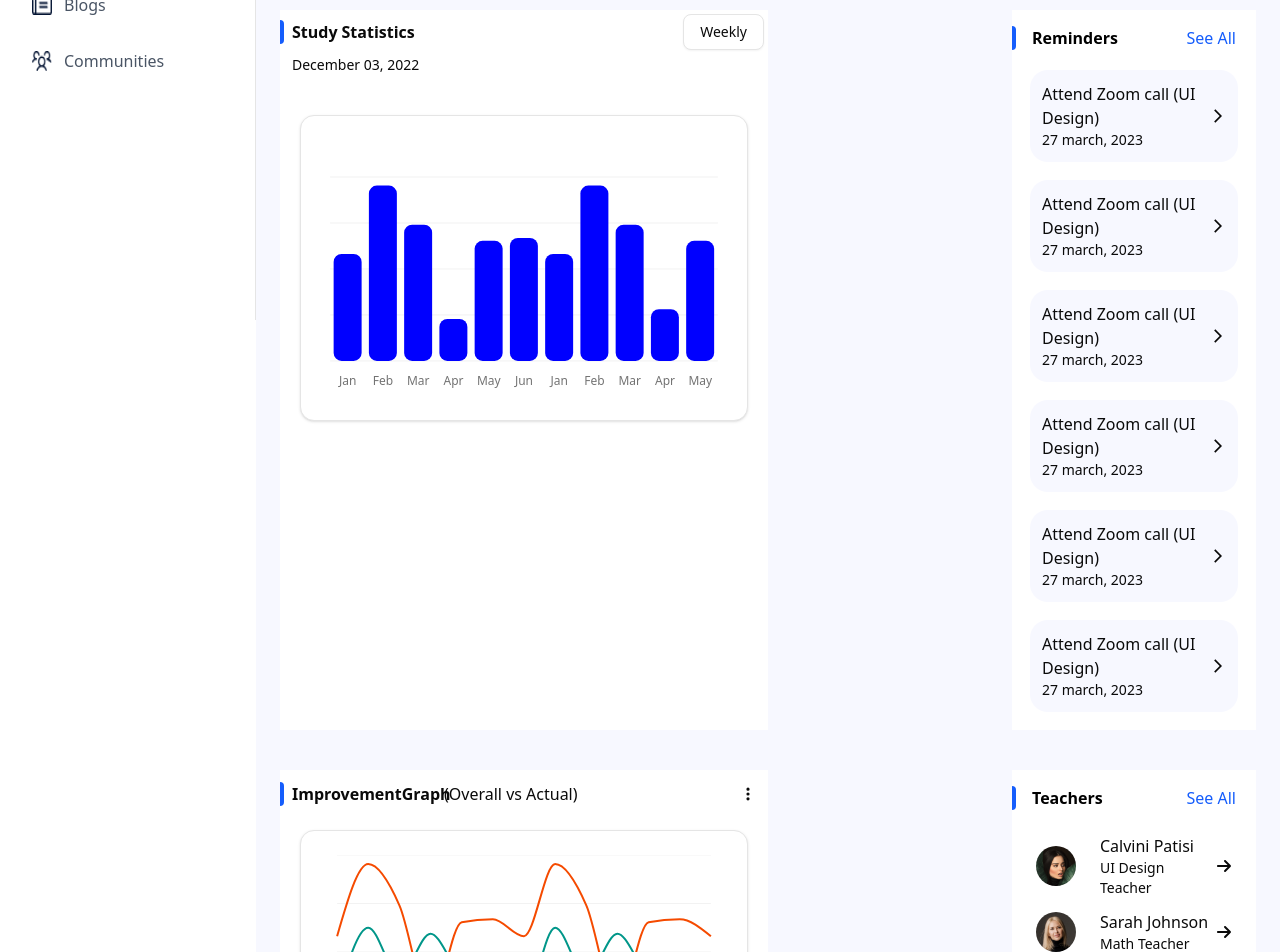
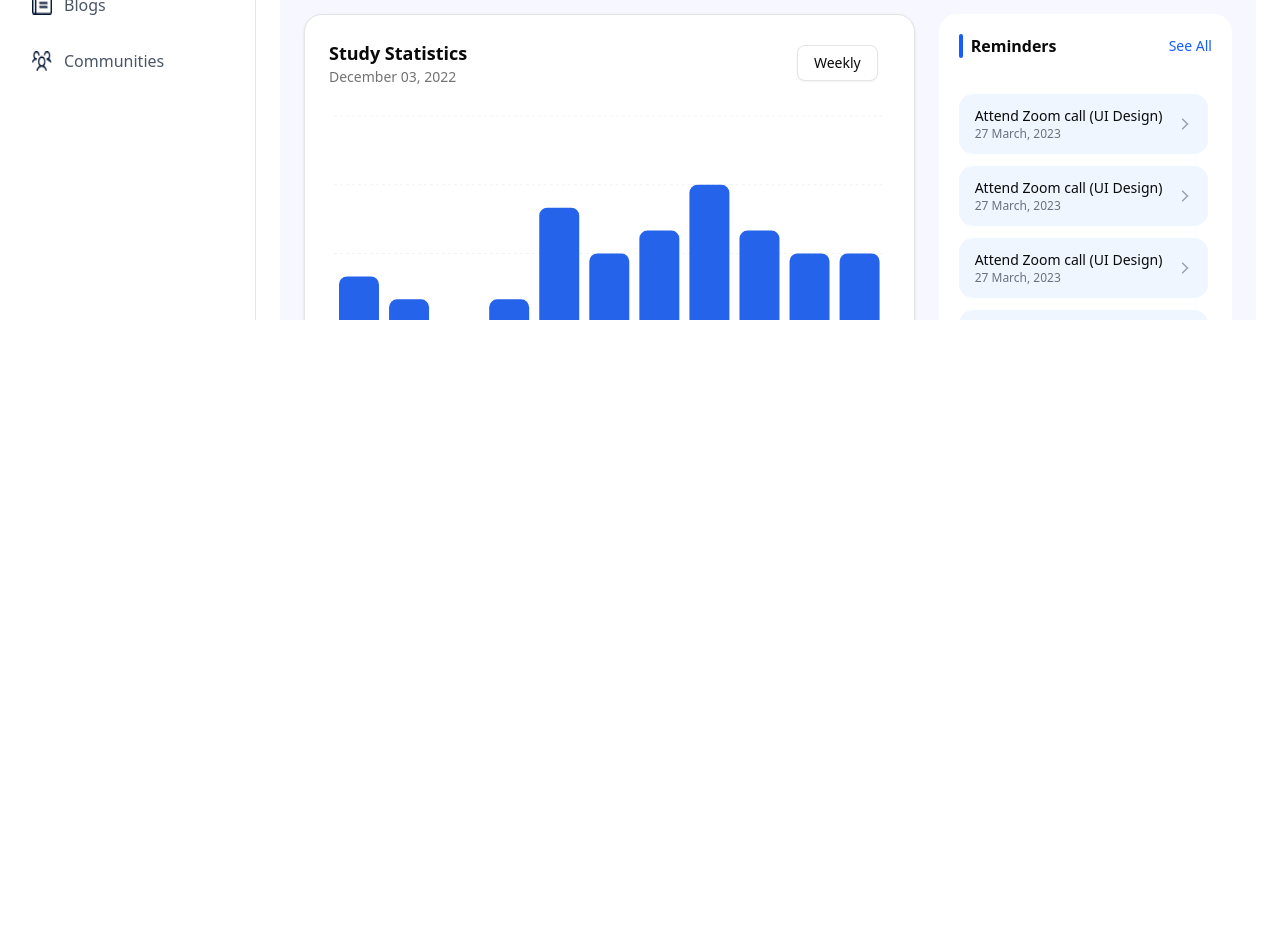
Before and after one commit to JenilKyada04/saas-dashboard, a Next.js app: page / in a window 1280 px wide. Shown: the part 480-1432 px from the top of the page. After the commit the page ends 800 px from the top, so only its background shows below. Built offline with nearby package versions, Linux system fonts and the light colour scheme.

Commit message:
A descriptive message of your changes

```diff
--- a/app/components/Barchart.tsx
+++ b/app/components/Barchart.tsx
@@ -1,13 +1,9 @@
 "use client"
 
-import { TrendingUp } from "lucide-react"
 import { Bar, BarChart, CartesianGrid, XAxis } from "recharts"
-
 import {
   Card,
   CardContent,
-  CardDescription,
-  CardFooter,
   CardHeader,
   CardTitle,
 } from "@/components2/ui/card"
@@ -15,55 +11,53 @@ import {
   ChartContainer,
   ChartTooltip,
   ChartTooltipContent,
-  type ChartConfig,
 } from "@/components2/ui/chart"
-
-export const description = "A bar chart"
+import { Dropdownweekly } from "./Dropdownweekly"
 
 const chartData = [
-  { month: "January", desktop: 186 },
-  { month: "February", desktop: 305 },
-  { month: "March", desktop: 237 },
-  { month: "April", desktop: 73 },
-  { month: "May", desktop: 209 },
-  { month: "June", desktop: 214 },
-   { month: "January", desktop: 186 },
-  { month: "February", desktop: 305 },
-  { month: "March", desktop: 237 },
-  { month: "April", desktop: 90 },
-  { month: "May", desktop: 209 },
-
+  { day: "12", value: 5 },
+  { day: "13", value: 4 },
+  { day: "14", value: 2 },
+  { day: "15", value: 4 },
+  { day: "16", value: 8 },
+  { day: "17", value: 6 },
+  { day: "18", value: 7 },
+  { day: "19", value: 9 },
+  { day: "20", value: 7 },
+  { day: "21", value: 6 },
+  { day: "22", value: 6 },
 ]
-
-const chartConfig = {
-  desktop: {
-    label: "Desktop",
-    color: "#0000FF",
-  },
-} satisfies ChartConfig
 
 export function Barchart() {
   return (
-    <Card>
-      <CardHeader>
+    <Card className="rounded-2xl">
+      <CardHeader className="flex flex-row items-center justify-between">
+        <div>
+          <CardTitle className="text-lg font-semibold">
+            Study Statistics
+          </CardTitle>
+          <p className="text-sm text-muted-foreground">
+            December 03, 2022
+          </p>
+        </div>
 
+        <div className="text-sm px-3 py-1   rounded-md">
+          <Dropdownweekly />
+        </div>
       </CardHeader>
+
       <CardContent>
-        <ChartContainer config={chartConfig}>
-          <BarChart accessibilityLayer data={chartData}>
-            <CartesianGrid vertical={false} />
-            <XAxis
-              dataKey="month"
-              tickLine={false}
-              tickMargin={10}
-              axisLine={false}
-              tickFormatter={(value) => value.slice(0, 3)}
+        <ChartContainer config={{ value: { color: "#2563eb" } }}>
+          <BarChart data={chartData}>
+            <CartesianGrid vertical={false} strokeDasharray="3 3" />
+            <XAxis dataKey="day" axisLine={false} tickLine={false} />
+            <ChartTooltip content={<ChartTooltipContent />} />
+            <Bar
+              dataKey="value"
+              radius={8}
+              fill="#2563eb"
+              className="cursor-pointer"
             />
-            <ChartTooltip
-              cursor={false}
-              content={<ChartTooltipContent hideLabel />}
-            />
-            <Bar dataKey="desktop" fill="var(--color-desktop)" className="bg-blue cursor-pointer " radius={8} />
           </BarChart>
         </ChartContainer>
       </CardContent>
--- a/app/components/DashboardLayout.tsx
+++ b/app/components/DashboardLayout.tsx
@@ -3,8 +3,7 @@
 import Sidebar from "../components/Sidebar";
 import Footer from "./Footer";
 import Header from "./Navbar";
-
-import React from 'react'
+import React from "react";
 
 function DashboardLayout({
   children,
@@ -12,15 +11,22 @@ function DashboardLayout({
   children: React.ReactNode;
 }) {
   return (
-     <div className="flex">
-       <Sidebar />
-       <main className="flex-1 ">
-         <Header />
+    <div className="flex h-screen overflow-hidden">
+      <Sidebar />
+
+      <div className="flex-1 ml-0 md:ml-64 flex flex-col">
+        <header className="fixed top-0 left-0 md:left-64 right-0 h-16 bg-white z-40 border-b">
+          <Header />
+        </header>
+
+        <main className="mt-16 flex-1 overflow-y-auto p-6">
           {children}
-         <Footer />
-       </main>
-     </div>
-  )
+
+          <Footer />
+        </main>
+      </div>
+    </div>
+  );
 }
 
-export default DashboardLayout
+export default DashboardLayout;
--- a/app/components/Linechart.tsx
+++ b/app/components/Linechart.tsx
@@ -1,15 +1,13 @@
 "use client"
 
-import { TrendingUp } from "lucide-react"
+import { HiDotsVertical } from "react-icons/hi";
 import { CartesianGrid, Line, LineChart, XAxis } from "recharts"
-
 import {
     Card,
     CardContent,
-    CardDescription,
-    CardFooter,
     CardHeader,
     CardTitle,
+    CardDescription,
 } from "@/components2/ui/card"
 import {
     ChartContainer,
@@ -18,77 +16,69 @@ import {
     type ChartConfig,
 } from "@/components2/ui/chart"
 
-export const description = "A multiple line chart"
-
 const chartData = [
-    { month: "January", desktop: 186, mobile: 80 },
-    { month: "February", desktop: 305, mobile: 200 },
-    { month: "March", desktop: 237, mobile: 120 },
-    { month: "April", desktop: 73, mobile: 190 },
-    { month: "May", desktop: 209, mobile: 130 },
-    { month: "June", desktop: 214, mobile: 140 },
-    { month: "January", desktop: 186, mobile: 80 },
-    { month: "February", desktop: 305, mobile: 200 },
-    { month: "March", desktop: 237, mobile: 120 },
-    { month: "April", desktop: 73, mobile: 190 },
-    { month: "May", desktop: 209, mobile: 130 },
-    { month: "June", desktop: 214, mobile: 140 },
-    { month: "January", desktop: 186, mobile: 80 },
-
+    { day: "Mon", overall: 30000, actual: 15000 },
+    { day: "Tue", overall: 55000, actual: 25000 },
+    { day: "Wed", overall: 42000, actual: 45000 },
+    { day: "Thu", overall: 60000, actual: 35000 },
+    { day: "Fri", overall: 50000, actual: 52000 },
+    { day: "Sat", overall: 90000, actual: 80000 },
+    { day: "Sun", overall: 110000, actual: 105000 },
 ]
 
 const chartConfig = {
-    desktop: {
-        label: "Desktop",
-        color: "var(--chart-1)",
-    },
-    mobile: {
-        label: "Mobile",
-        color: "var(--chart-2)",
-    },
+    overall: { label: "Overall", color: "#9ec5ff" },
+    actual: { label: "Actual", color: "#000000" },
 } satisfies ChartConfig
 
 export function Linechart() {
     return (
-        <Card>
+        <Card className="rounded-2xl shadow-sm">
 
-            <CardContent>
+            <CardHeader className="pb-0">
+                <div className="flex items-start justify-between">
+                    <div className="flex  items-center gap-2">
+                        <CardTitle className="text-base font-semibold">
+                            Improvement Graph
+                        </CardTitle>
+                        <CardDescription className="text-sm">
+                            Overall vs Actual
+                        </CardDescription>
+                    </div>
+
+                    <HiDotsVertical className="text-gray-500 cursor-pointer mt-1" />
+                </div>
+            </CardHeader>
+
+
+            <CardContent className="pt-4">
                 <ChartContainer config={chartConfig}>
-                    <LineChart
-                        accessibilityLayer
-                        data={chartData}
-                        margin={{
-                            left: 12,
-                            right: 12,
-                        }}
-                    >
-                        <CartesianGrid vertical={false} />
+                    <LineChart data={chartData}>
+                        <CartesianGrid vertical={false} stroke="#f1f1f1" />
                         <XAxis
-                            dataKey="month"
+                            dataKey="day"
                             tickLine={false}
                             axisLine={false}
-                            tickMargin={8}
-                            tickFormatter={(value) => value.slice(0, 3)}
                         />
-                        <ChartTooltip cursor={false} content={<ChartTooltipContent />} />
+                        <ChartTooltip content={<ChartTooltipContent />} />
+
                         <Line
-                            dataKey="desktop"
                             type="monotone"
-                            stroke="var(--color-desktop)"
-                            strokeWidth={2}
+                            dataKey="overall"
+                            stroke="#9ec5ff"
+                            strokeWidth={3}
                             dot={false}
                         />
                         <Line
-                            dataKey="mobile"
                             type="monotone"
-                            stroke="var(--color-mobile)"
-                            strokeWidth={2}
+                            dataKey="actual"
+                            stroke="#000"
+                            strokeWidth={3}
                             dot={false}
                         />
                     </LineChart>
                 </ChartContainer>
             </CardContent>
-
         </Card>
     )
 }
--- a/app/components/Reminders.tsx
+++ b/app/components/Reminders.tsx
@@ -2,16 +2,23 @@ import Reminderscard from "./Reminderscard"
 
 function Reminders() {
     return (
-        <>
-            <div>
+      <div className="bg-white rounded-2xl p-5 h-125 flex flex-col">
 
-                <div className='bg-white text-black mt-4  mr-5  '>
-                    <div className='  flex  justify-between  '>
-                        <h1 className="font-semibold left-0 top-2 bottom-2 w-1 bg-blue-600 rounded-r-md" ><span className="pl-5">Reminders</span></h1>
-                        <h6 className='text-blue-600 cursor-pointer'>See All</h6>
+        <div className="flex items-center justify-between mb-4">
+          <div className="flex items-center gap-2">
+            <span className="w-1 h-6 bg-blue-600 rounded-full"></span>
+            <h2 className="font-semibold">Reminders</h2>
           </div>
+
+          <span className="text-blue-600 text-sm cursor-pointer">
+            See All
+          </span>
         </div>
-                <div className='mt-5'>
+
+        <div className="flex-1 mt-5 overflow-y-auto space-y-3 pr-1 scrollbar-hide">
+          <Reminderscard />
+          <Reminderscard />
+          <Reminderscard />
           <Reminderscard />
           <Reminderscard />
           <Reminderscard />
@@ -21,8 +28,6 @@ function Reminders() {
         </div>
 
       </div>
-        </>
-
     )
   }
 
--- a/app/components/Reminderscard.tsx
+++ b/app/components/Reminderscard.tsx
@@ -1,19 +1,20 @@
-import React from 'react'
-import { MdArrowForwardIos } from "react-icons/md";
-
+import { MdArrowForwardIos } from "react-icons/md"
 
 function Reminderscard() {
-    return (
-        <div className='  w-full rounded-lg '>
-            <div className="white-blue  cursor-pointer m-4.5 rounded-2xl p-3 flex items-center justify-between">
-                <div>
-                    <h1>Attend Zoom call (UI Design)</h1>
-                    <h5 className="text-sm font-light">27 march, 2023</h5>
-                </div>
-                <div className="cursor-pointer " ><MdArrowForwardIos /></div>
-            </div>
-        </div>
-    )
+  return (
+    <div className="bg-blue-50 hover:bg-blue-100 transition rounded-xl px-4 py-3 flex items-center justify-between cursor-pointer">
+      <div>
+        <h4 className="text-sm font-medium">
+          Attend Zoom call (UI Design)
+        </h4>
+        <p className="text-xs text-gray-500">
+          27 March, 2023
+        </p>
+      </div>
+
+      <MdArrowForwardIos className="text-gray-400 text-sm" />
+    </div>
+  )
 }
 
 export default Reminderscard
--- a/app/components/Sidebar.tsx
+++ b/app/components/Sidebar.tsx
@@ -29,8 +29,8 @@ export default function Sidebar() {
       )}
 
       <aside
-        className={`fixed md:static z-50 w-64 h-screen bg-white border-r
-        transition-transform duration-300
+        className={`fixed top-0 left-0 z-50 w-64 h-screen bg-white border-r
+  transition-transform duration-300
         ${open ? "translate-x-0" : "-translate-x-full"}
         md:translate-x-0`}
       >
--- a/app/components/Topteachers.tsx
+++ b/app/components/Topteachers.tsx
@@ -2,22 +2,18 @@ import Topteacherscard from "./Topteacherscard"
 
 function Topteachers() {
   return (
-    <div>
-      <>
-            <div>
+    <div className="bg-white rounded-2xl shadow-sm p-4">
+      <div className="flex justify-between items-center mb-4">
+        <div className="flex items-center gap-3">
+          <span className="w-1 h-6 bg-blue-600 rounded-full" />
+          <h2 className="font-semibold text-sm">Top Teachers</h2>
+        </div>
+        <span className="text-blue-600 text-sm cursor-pointer">
+          See All
+        </span>
+      </div>
 
-                <div className='bg-white text-black mt-4  mr-5  '>
-                    <div className='  flex  justify-between  '>
-                        <h1 className="font-semibold  left-0 top-2 bottom-2 w-1 bg-blue-600 rounded-r-md" ><span className="pl-5 ">Teachers</span></h1>
-                        <h6 className='text-blue-600 cursor-pointer'>See All</h6>
-                    </div>
-                </div>
-                <div className='mt-5'>
-                  <Topteacherscard />
-                </div>
-
-            </div>
-        </>
+      <Topteacherscard />
     </div>
   )
 }
--- a/app/components/Topteacherscard.tsx
+++ b/app/components/Topteacherscard.tsx
@@ -1,66 +1,36 @@
-import React from 'react'
-import { FaArrowRight } from "react-icons/fa6";
+import { FaArrowRight } from "react-icons/fa6"
 
 const teachers = [
-    {
-        name: "Calvini Patisi",
-        subject: "UI Design Teacher",
-        img: "/img/teacher/t1.png"
-    },
-    {
-        name: "Sarah Johnson",
-        subject: "Math Teacher",
-        img: "/img/teacher/t2.png"
-    },
-    {
-        name: "Nairobi Valy",
-        subject: "UI/UX Designer",
-        img: "/img/teacher/t3.png"
-    },
-    {
-        name: "Justin Pa",
-        subject: "Graphic Designer",
-        img: "/img/teacher/t4.png"
-    },
-    {
-        name: "Ronaldo Lata",
-        subject: "Mobile App Developer",
-        img: "/img/teacher/t5.png"
-    },
-    {
-        name: "Ronaldo Lata",
-        subject: "IOS Developer",
-        img: "/img/teacher/t6.png"
-    },
-    {
-        name: "Ronaldo Lata",
-        subject: "Full Stack Developer",
-        img: "/img/teacher/t7.png"
-    },
-    {
-        name: "Sarah Johnson",
-        subject: "Backend Developer",
-        img: "/img/teacher/t8.png"
-    },
+  { name: "Calvini Patisi", subject: "UI Design Teacher", img: "/img/teacher/t1.png" },
+  { name: "Nobita ket", subject: "UX Designer", img: "/img/teacher/t2.png" },
+  { name: "Nairobi Valy", subject: "UI/UX Designer", img: "/img/teacher/t3.png" },
+  { name: "Justin Pa", subject: "Graphic Designer", img: "/img/teacher/t4.png" },
+  { name: "Ronaldo Lata", subject: "Mobile App Developer", img: "/img/teacher/t5.png" },
+  { name: "Ronaldo Lata", subject: "IOS Developer", img: "/img/teacher/t6.png" },
+  { name: "Ronaldo Lata", subject: "Full Stack Developer", img: "/img/teacher/t7.png" },
+  { name: "Sarah Johnson", subject: "Backend Developer", img: "/img/teacher/t8.png" },
 ]
 
 function Topteacherscard() {
   return (
+    <div className="space-y-3">
+      {teachers.map((teacher, index) => (
+        <div
+          key={index}
+          className="flex items-center justify-between hover:bg-gray-50 rounded-xl p-0.75 cursor-pointer"
+        >
+          <div className="flex items-center gap-3">
+            <img
+              src={teacher.img}
+              className="w-10 h-10 rounded-full object-cover"
+              alt={teacher.name}
+            />
             <div>
-            {teachers.map((teacher, index) => (
-                <div key={index} className='w-full rounded-lg '>
-                    <div className=" cursor-pointer mx-5 my-1 rounded-2xl p-1 flex items-center ">
-                        <img src={teacher.img} className='w-10 rounded-full' alt="" />
-                        <div className='flex justify-between w-full items-center pl-3'>
-                            <div className='pl-3'>
-                                <h1>{teacher.name}</h1>
-                                <h5 className="text-sm font-light">{teacher.subject}</h5>
-                            </div>
-                            <div>
-                                <FaArrowRight />
+              <h4 className="text-sm font-medium">{teacher.name}</h4>
+              <p className="text-xs text-gray-500">{teacher.subject}</p>
             </div>
           </div>
-                    </div>
+          <FaArrowRight className="text-gray-400 text-sm" />
         </div>
       ))}
     </div>
--- a/app/events/page.tsx
+++ b/app/events/page.tsx
@@ -1,9 +1,8 @@
-import DashboardLayout from "../components/DashboardLayout";
 
 export default function CoursesPage() {
   return (
       <div className="p-6">
-      <h2 className="text-xl font-semibold">events</h2>
+      <h2 className="text-xl font-semibold">Events</h2>
     </div>
   );
 }
--- a/app/page.tsx
+++ b/app/page.tsx
@@ -5,6 +5,7 @@ import { Dropdownweekly } from "./components/Dropdownweekly";
 import Reminderscard from "./components/Reminders";
 import { HiDotsVertical } from "react-icons/hi";
 import Topteachers from "./components/Topteachers";
+import Reminders from "./components/Reminders";
 
 export default function DashboardPage() {
   return (
@@ -32,47 +33,25 @@ export default function DashboardPage() {
           </div>
         </div>
 
-        <div className="flex justify-between gap-4 mt-10">
-          <div className=" bg-white w-2/4" >
-            <div className="flex justify-between items-center ">
-              <h2 className="font-semibold flex gap-1 left-0 top-2 bottom-2 w-1 bg-blue-600 rounded-r-md"> <span className="pl-3" >Study</span>  <span>Statistics</span></h2>
-              <h1 className="m-1" > <Dropdownweekly /> </h1>
-            </div>
-            <h4 className="font-normal text-[14px] pl-3">December 03, 2022</h4>
-            <div className="mt-5 p-5">
-              <Barchart />
-            </div>
+
+
+        <div className="grid grid-cols-1 lg:grid-cols-12 mt-7 gap-6">
+          <div className="lg:col-span-8">
+            <Barchart />
           </div>
-          <div className="bg-white w-1/4">
-            <Reminderscard />
+
+          <div className="lg:col-span-4">
+            <Reminders />
           </div>
         </div>
 
 
-        <div className="flex justify-between gap-4 mt-10">
-
-          <div className=" bg-white w-2/4 " >
-            <div className="flex justify-between pt-3 pr-3 items-center ">
-              <div className="flex">
-                <h2 className="font-semibold  flex  left-0 top-2 bottom-2 w-1 bg-blue-600 rounded-r-md  ">
-                  <span className="pl-3 ">Improvement</span>
-                  <span>Graph</span>
-                </h2>
-                <span className="font-light pl-40">(Overall vs Actual)</span>
-              </div>
-              <h1 className="cursor-pointer" > <HiDotsVertical /> </h1>
-            </div>
-            <div className="mt-1 p-5">
-              <Linechart />
-            </div>
+        <div className="grid grid-cols-1 lg:grid-cols-3 gap-4 mt-7">
+          <div className="lg:col-span-2">
+            <Linechart />
           </div>
-          <div className=" bg-white w-1/4 ">
-            <Topteachers />
-          </div>
-
+          <Topteachers />
         </div>
-
-
 
       </div>
 
```
Lines whose indentation alone changed are shown as unchanged.
